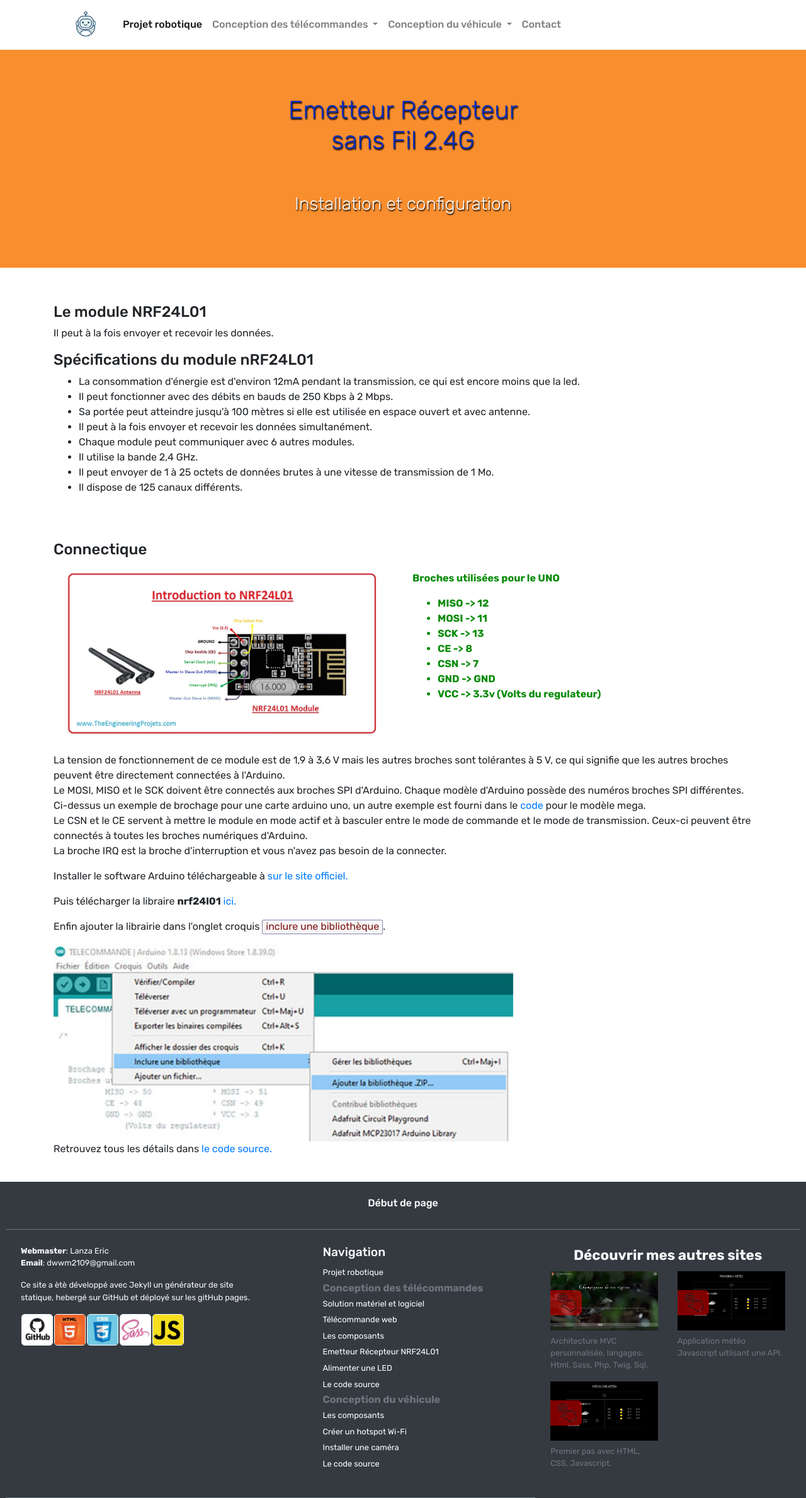
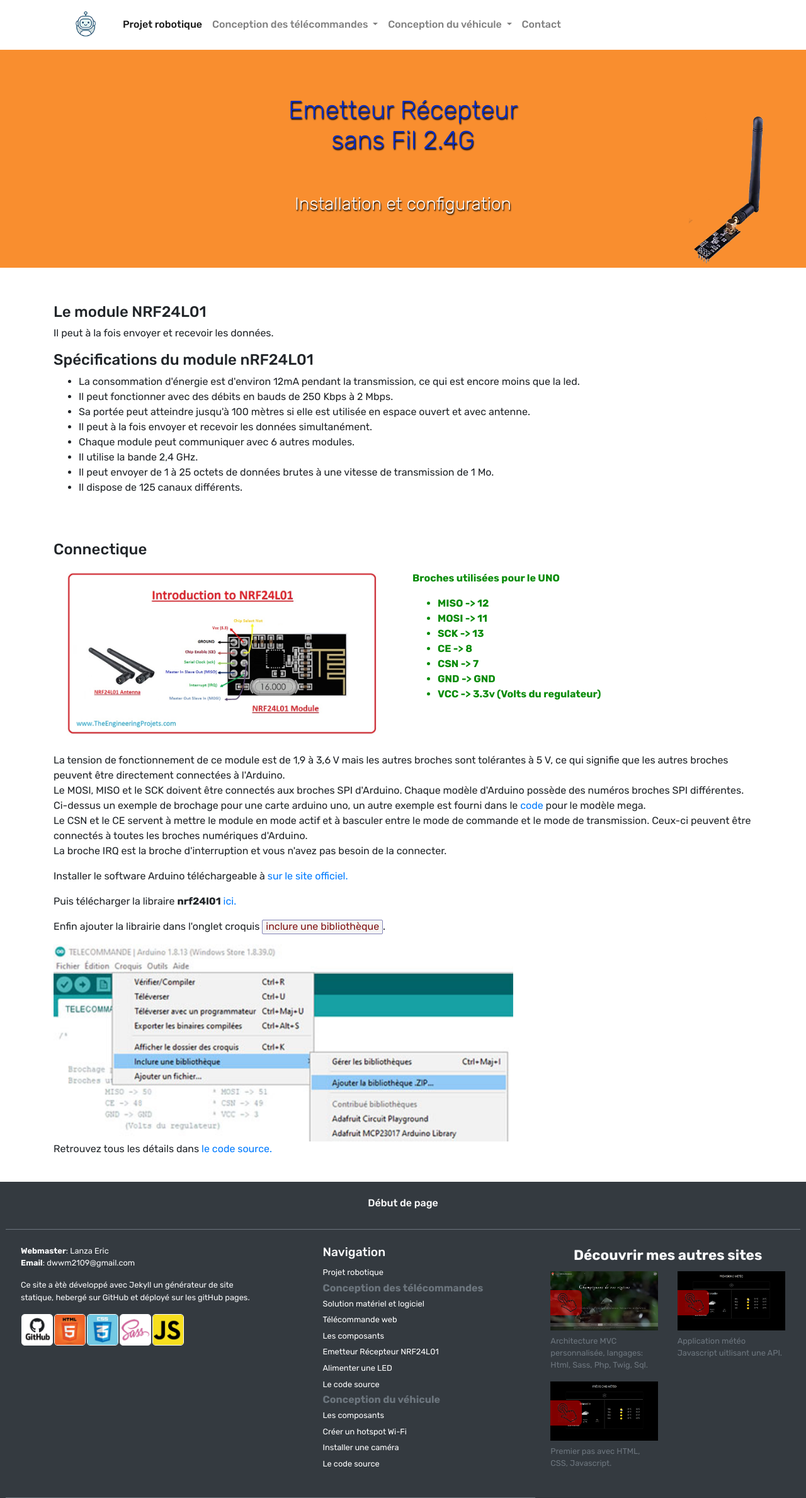
Before and after one commit to ricou12/robotique, a Jekyll site: the page built from telecom-configRadio.html, in a window 1280 px wide. Shown: the whole page at 63% size. Built offline with Jekyll 4.4.1, drawn with Linux system fonts in a browser that asks for light colours; grey boxes are pictures that could not be loaded.

```diff
--- a/_layouts/Robotique.html
+++ b/_layouts/Robotique.html
@@ -49,7 +49,7 @@ layout: default
                     </a>
                     clignotent, indiquant que le script arduino s'est chargé normalement. <br>
                     Puis le led bleu
-                     s'allume à chaque émission d'onde radio. </p>
+                    s'allume à chaque émission d'onde radio. </p>
             </div>
         </div>
     </section>
@@ -178,9 +178,9 @@ layout: default
                         <td class="px-2">
                             <p>16&nbsp;MHz</p>
                         </td>
-                        <td>
+                        <td class="px-2">
                             <p> ARM A72 quadricœur cadencé à 1,5 GHz</p>
-                        </td class="px-2">
+                        </td>
                     </tr>
                     <tr>
                         <td>
--- a/_sass/telcom-configRadio.scss
+++ b/_sass/telcom-configRadio.scss
@@ -1,14 +1,14 @@
-// .configRadio{
-//     background-image: url('./../img/icon/emetteur-recepteur.png');
-//     background-repeat: no-repeat;
-//     background-position: right bottom;
-//     background-size: 100px;
-//     // background-position: right bottom;
-//     // background-size: 33%;
-// }
+.configRadio{
+    background-image: url('./../img/icon/emetteur-recepteur.png');
+    background-repeat: no-repeat;
+    background-position: right bottom;
+    background-size: 100px;
+    // background-position: right bottom;
+    // background-size: 33%;
+}
 
-// @media screen and (min-width:1199px){
-//     .configRadio{
-//         background-size: 250px;
-//     }
-// }
+@media screen and (min-width:1199px){
+    .configRadio{
+        background-size: 250px;
+    }
+}
```
